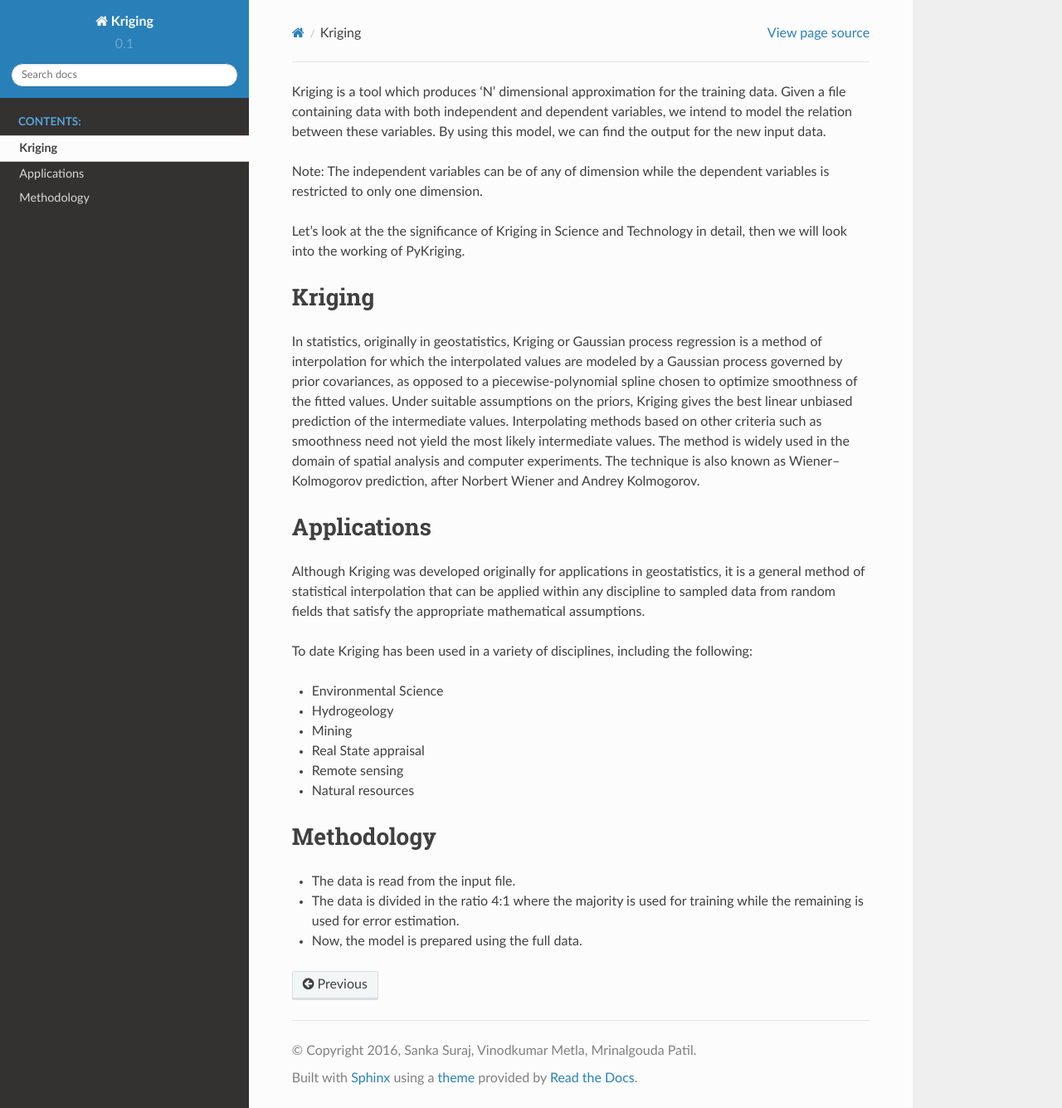
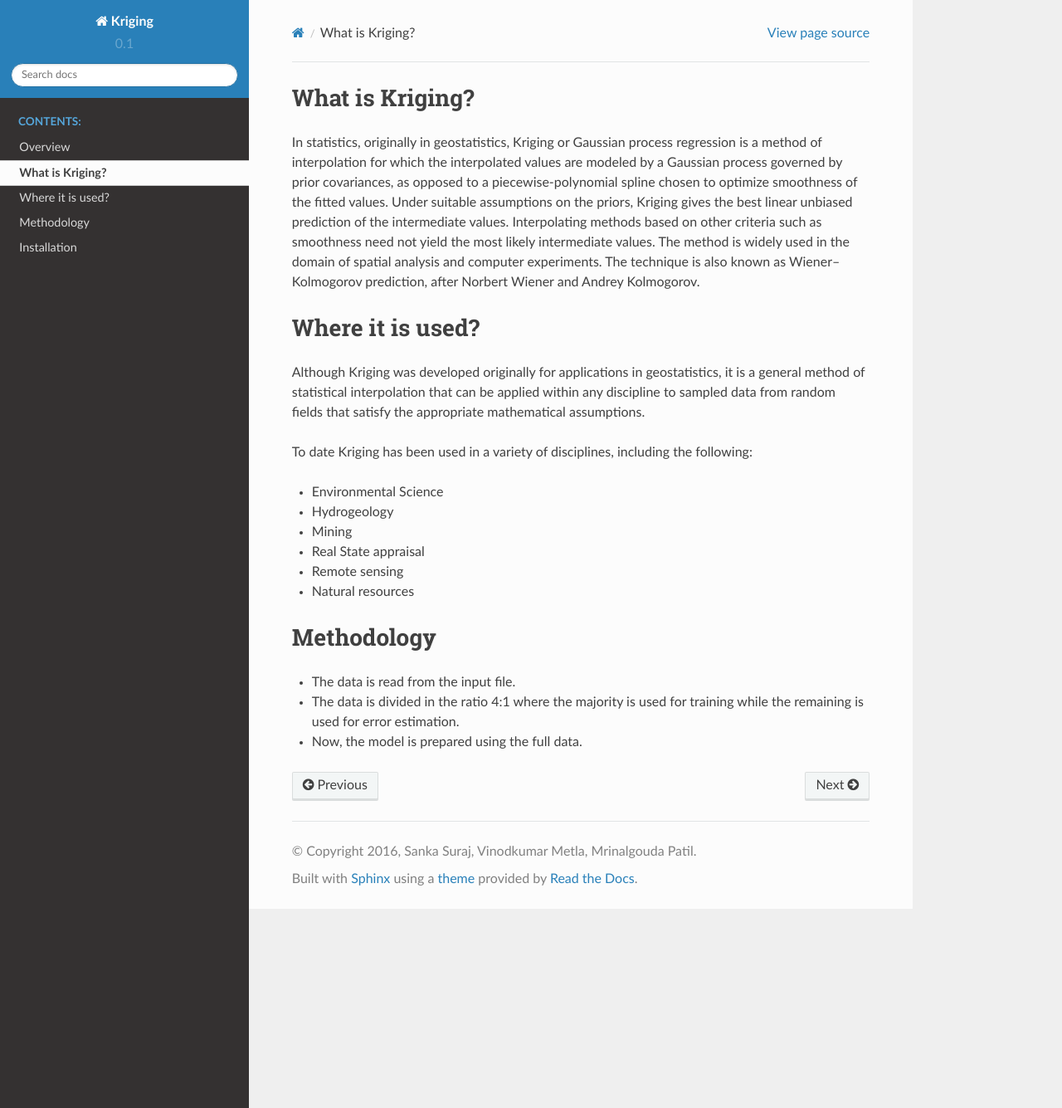
Before and after one commit to sankasuraj/sdesproject2, a Sphinx documentation site: the page built from docs/source/intro.rst, in a window 1280 px wide and 1335 px high. Shown: the whole window at 83% size. Built offline with Sphinx 7.4.7 and the Read the Docs theme 2.0.0, drawn with Linux system fonts in a browser that asks for light colours.

Commit message:
documentation edited

```diff
--- a/docs/source/index.rst
+++ b/docs/source/index.rst
@@ -10,7 +10,9 @@ Welcome to Kriging's documentation!
    :maxdepth: 2
    :caption: Contents:
 
+   overview
    intro
+   installation
 
 Indices and tables
 ==================
--- a/docs/source/intro.rst
+++ b/docs/source/intro.rst
@@ -1,20 +1,16 @@
 
-Kriging is a tool which produces ‘N’ dimensional approximation for the training data. Given a file containing data with both independent and dependent variables, we intend to model the relation between these variables. By using this model, we can find the output for the new input data.
 
-Note: The independent variables can be of any of dimension while the dependent variables is restricted to only one dimension.
 
-Let's look at the the significance of Kriging in Science and Technology in detail, then we will look into the working of PyKriging.
-
-############
-Kriging
-############
+################
+What is Kriging?
+################
 
 In statistics, originally in geostatistics, Kriging or Gaussian process regression is a method of interpolation for which the interpolated values are modeled by a Gaussian process governed by prior covariances, as opposed to a piecewise-polynomial spline chosen to optimize smoothness of the fitted values. Under suitable assumptions on the priors, Kriging gives the best linear unbiased prediction of the intermediate values. Interpolating methods based on other criteria such as smoothness need not yield the most likely intermediate values. The method is widely used in the domain of spatial analysis and computer experiments. The technique is also known as Wiener–Kolmogorov prediction, after Norbert Wiener and Andrey Kolmogorov.
 
 
-############
-Applications
-############
+#################
+Where it is used?
+#################
 
 Although Kriging was developed originally for applications in geostatistics, it is a general method of statistical interpolation that can be applied within any discipline to sampled data from random fields that satisfy the appropriate mathematical assumptions.
 
```
Also changed, not shown: docs/source/installation.rst (added, +15 -0 lines), docs/source/overview.rst (added, +8 -0 lines).
